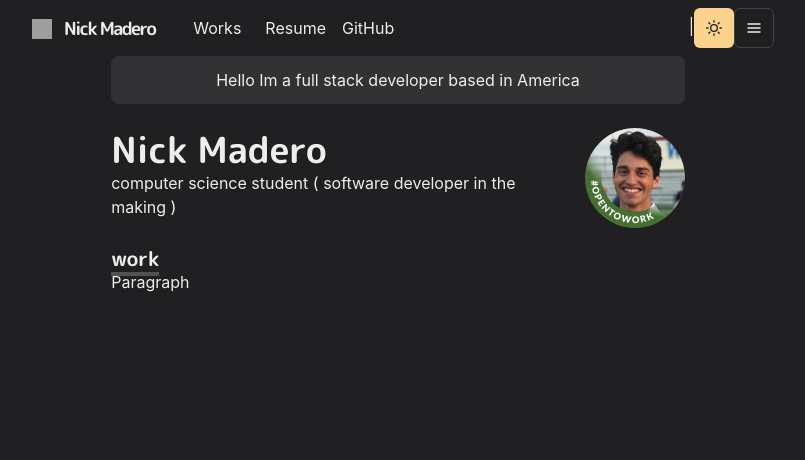
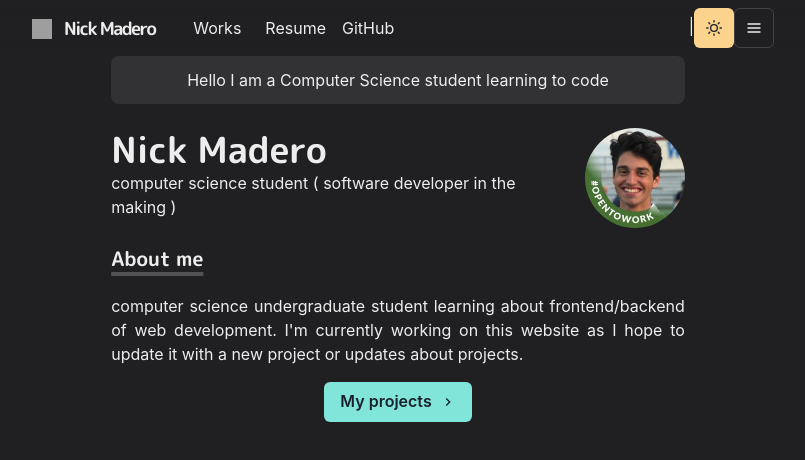
Before and after one commit to NickMadero/NickMadero-homepage, a Next.js app: page / in a window 1280 px wide. Shown: the top 460 px of the page, without its empty margins (242-1047 px from the left). Built offline with nearby package versions, Linux system fonts and the light colour scheme; grey boxes are pictures that could not be loaded.

Commit message:
index file spacing changed works and snake file added

```diff
--- a/pages/index.js
+++ b/pages/index.js
@@ -1,11 +1,16 @@
-import { Container,Box, Heading, Image, useColorModeValue } from "@chakra-ui/react"
+import { Container,Box, Heading, Image,Button, useColorModeValue, chakra } from "@chakra-ui/react"
+import NextLink from "next/link"
 import Head from "next/head"
 import Section from "../components/section"
+import Paragraph from "../components/paragraph"
+import { ChevronRightIcon } from "@chakra-ui/icons"
+import Layout from "../components/layouts/article"
 const Page = () => {
     return (
-        <Container>
+        <Layout>
+                    <Container>
             <Box borderRadius="lg" bg={useColorModeValue('whiteAlpha.500', 'whiteAlpha.200')} p={3} mb={6} align="center">
-            Hello Im a full stack developer based in America
+            Hello I am a Computer Science student learning to code
             </Box>
             <Box display={{md:'flex'}}>
             <Box flexGrow={1}>
@@ -19,12 +24,22 @@ const Page = () => {
             </Box>
             </Box>
             <Section delay={.1}>
-                <Heading as="h3" variant="section-title">
-                    work
+                <Heading as="h2"  variant="section-title">
+                    About me
                 </Heading>
-                <p>Paragraph</p>
+                <Paragraph> <br />
+                computer science undergraduate student learning about frontend/backend of web development.
+                I'm currently working on this website as I hope to update it with a new project or updates about projects.
+            </Paragraph>
+            <Box align="center" my={4}>
+                <NextLink href="/works">
+                    <Button rightIcon={<ChevronRightIcon></ChevronRightIcon>} colorScheme="teal">My projects</Button>
+                </NextLink>
+            </Box>
             </Section>
         </Container>
+        </Layout>
+
     )
 }
 export default Page
```
Also changed, not shown: pages/works.js (added, +28 -0 lines), pages/works/snake.js (added, +25 -0 lines).
